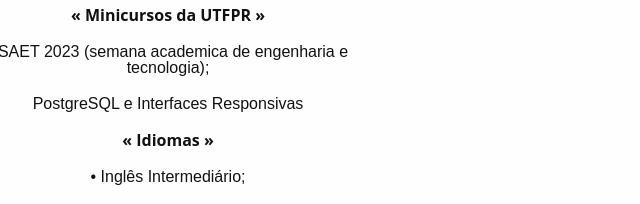
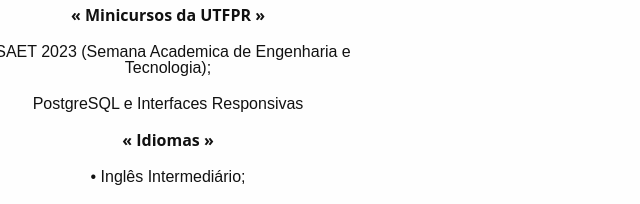
Before and after one commit to william-wv/Curriculo, a plain HTML site: page index.html in a window 1280 px wide. Shown: the part 2164-2368 px from the top of the page, 0-640 px from the left. Drawn offline with Linux system fonts and the light colour scheme; a web font is replaced by a local one.

Commit message:
Update index.html

```diff
--- a/index.html
+++ b/index.html
@@ -13,6 +13,7 @@
     <selection class="container_principal">
         <div class="container">
             <p class="titulo"> SITE PESSOAL </h1>
+                <p class="name">William Wenling Veiga</p>
         </div>
     </selection>
         <div class="conteudo">
@@ -64,7 +65,7 @@
                             <dd> • CSS3 (intermediário); </dd>
                             <dd> • JavaScript (básico); </dd>
                             <dt> <b> « Minicursos da UTFPR » </b> </dt>
-                            <dd> • SAET 2023 (semana academica de engenharia e tecnologia); </dd>
+                            <dd> • SAET 2023 (Semana Academica de Engenharia e Tecnologia); </dd>
                             <dd>PostgreSQL e Interfaces Responsivas</dd>
                             <dt> <b> « Idiomas » </b> </dt>
                             <dd> • Inglês Intermediário;</dd>
```
